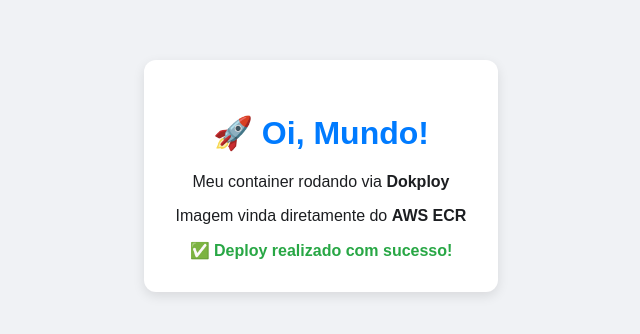
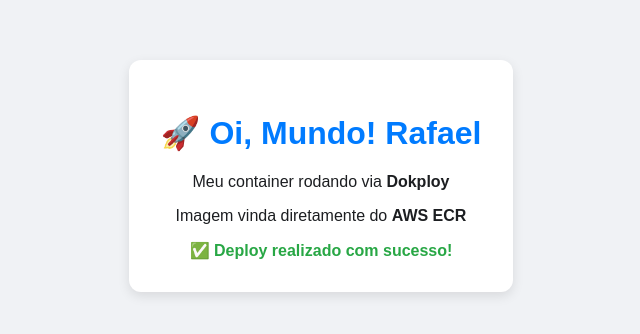
Before and after one commit to RafaelMoreira31/oi-mundo-dokploy, a plain HTML site: page index.html in a window 1280 px wide. Shown: the part 224-558 px from the top of the page, without its empty margins (319-959 px from the left). Drawn offline with Linux system fonts and the light colour scheme.

Commit message:
Update index.html

```diff
--- a/index.html
+++ b/index.html
@@ -32,7 +32,7 @@
 </head>
 <body>
     <div class="card">
-        <h1>🚀 Oi, Mundo!</h1>
+        <h1>🚀 Oi, Mundo! Rafael</h1>
         <p>Meu container rodando via <strong>Dokploy</strong></p>
         <p>Imagem vinda diretamente do <strong>AWS ECR</strong></p>
         <div class="status">✅ Deploy realizado com sucesso!</div>
```
